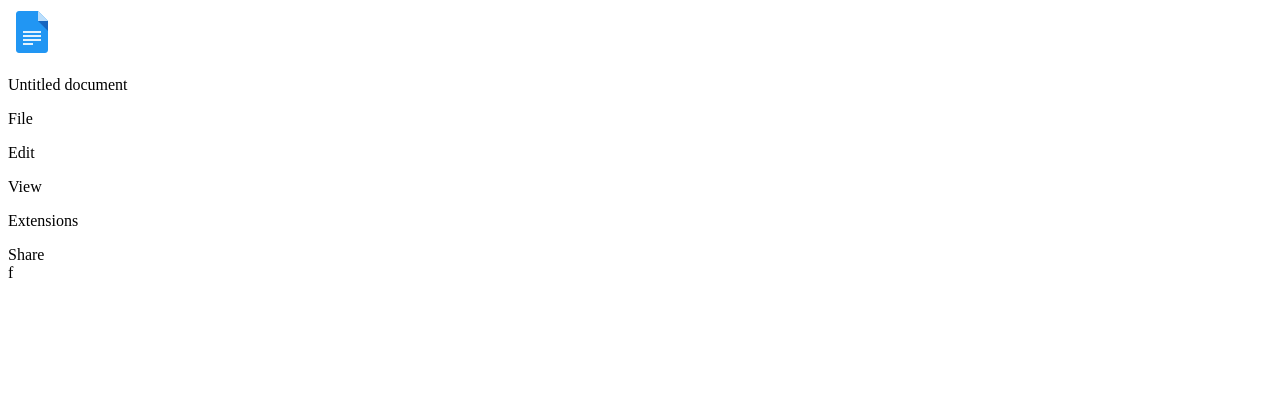
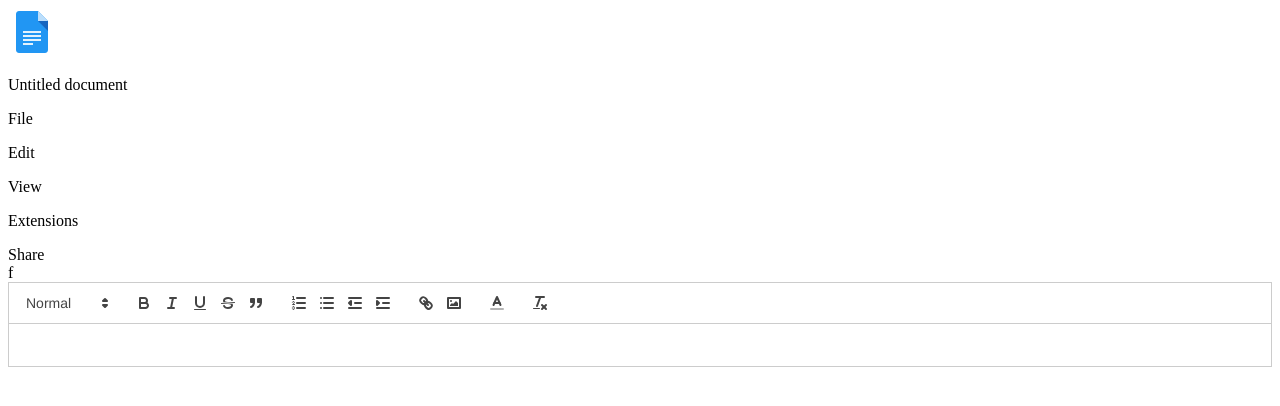
Before and after one commit to chandra1899/docs_clone, a Next.js app: page /document/1 in a window 1280 px wide. Shown: the top 406 px of the page. Built offline with nearby package versions, Linux system fonts and the light colour scheme.

Commit message:
editor is implemeted

```diff
--- a/app/document/[id]/page.tsx
+++ b/app/document/[id]/page.tsx
@@ -1,10 +1,11 @@
+"use client"
+import { Editor } from '@/components';
 import Image from 'next/image'
-import React from 'react'
 
 const page = () => {
   return (
-    <div>
-      <div className="flex flex-row justify-between items-center h-[50px]">
+    <div className='bg-slate-900'>
+      <div className="flex flex-row justify-between items-center h-[50px] bg-black">
         <div className="flex flex-row relative items-center">
         <Image
         src="/docs_img.png"
@@ -13,9 +14,9 @@ const page = () => {
         alt="docs_img"
         className="ml-3"
       />
-      <div className='flex flex-col justify-center ml-3 text-[0.9rem] font-normal'>
+      <div className='flex flex-col justify-center ml-3 font-normal'>
         <p className=''>Untitled document</p>
-        <div className='flex flex-row justify-between items-center'>
+        <div className='flex flex-row justify-between items-center text-[0.9rem]'>
             <p className='mr-3'>File</p>
             <p className='mr-3'>Edit</p>
             <p className='mr-3'>View</p>
@@ -32,6 +33,7 @@ const page = () => {
     </div>
         </div>
       </div>
+        <Editor/>
     </div>
   )
 }
--- /dev/null
+++ b/components/Editor.tsx
@@ -0,0 +1,67 @@
+import React, { useEffect, useState } from 'react';
+import ReactQuill, { Quill } from 'react-quill';
+import 'react-quill/dist/quill.snow.css';
+
+const Editor = () => {
+    const [value, setValue] = useState('');
+    // useEffect(()=>{
+    //     console.log(value);
+
+    // },[value])
+    const fontSizeArr = ['8px','9px','10px','12px','14px','16px','20px','24px','32px','42px','54px','68px','84px','98px'];
+
+    const Size = Quill.import('attributors/style/size');
+    Size.whitelist = fontSizeArr;
+    Quill.register(Size, true);
+    const COLORS = [
+        "#000000", "#e60000", "#ff9900", "#ffff00", "#008a00", "#0066cc", "#9933ff",
+        "#ffffff", "#facccc", "#ffebcc", "#ffffcc", "#cce8cc", "#cce0f5", "#ebd6ff",
+        "#bbbbbb", "#f06666", "#ffc266", "#ffff66", "#66b966", "#66a3e0", "#c285ff",
+        "#888888", "#a10000", "#b26b00", "#b2b200", "#006100", "#0047b2", "#6b24b2",
+        "#444444", "#5c0000", "#663d00", "#666600", "#003700", "#002966", "#3d1466"
+      ];
+    const modules = {
+        toolbar: [
+        //   [{ 'header': [1, 2, 3, false] }],
+          [{ 'size': fontSizeArr }],
+          ['bold', 'italic', 'underline','strike', 'blockquote'],
+          [{'list': 'ordered'}, {'list': 'bullet'}, {'indent': '-1'}, {'indent': '+1'}],
+          ['link', 'image'],
+          [
+            {
+              color: COLORS,
+            },
+          ],
+          ['clean']
+        ],
+      }
+
+      const formats = [
+        'header',
+        'font',
+        'size',
+        'bold',
+        'italic',
+        'underline',
+        'strike',
+        'blockquote',
+        'list',
+        'bullet',
+        'indent',
+        'link',
+        'image',
+        'color',
+      ]
+  return (
+    <div className='bg-black max-w-[800px] mx-auto'>
+       <ReactQuill
+       theme="snow"
+       value={value}
+       modules={modules}
+       formats={formats}
+       onChange={setValue} />
+    </div>
+  )
+}
+
+export default Editor
--- a/components/index.ts
+++ b/components/index.ts
@@ -3,11 +3,13 @@ import RetgisterForm from './RegisterForm'
 import GoogleLogin from './Google'
 import YourDocs from './YourDocs'
 import Doc from './Doc'
+import Editor from './Editor'
 
 export {
     LoginForm,
     RetgisterForm,
     GoogleLogin,
     YourDocs,
-    Doc
+    Doc,
+    Editor
 }
```
